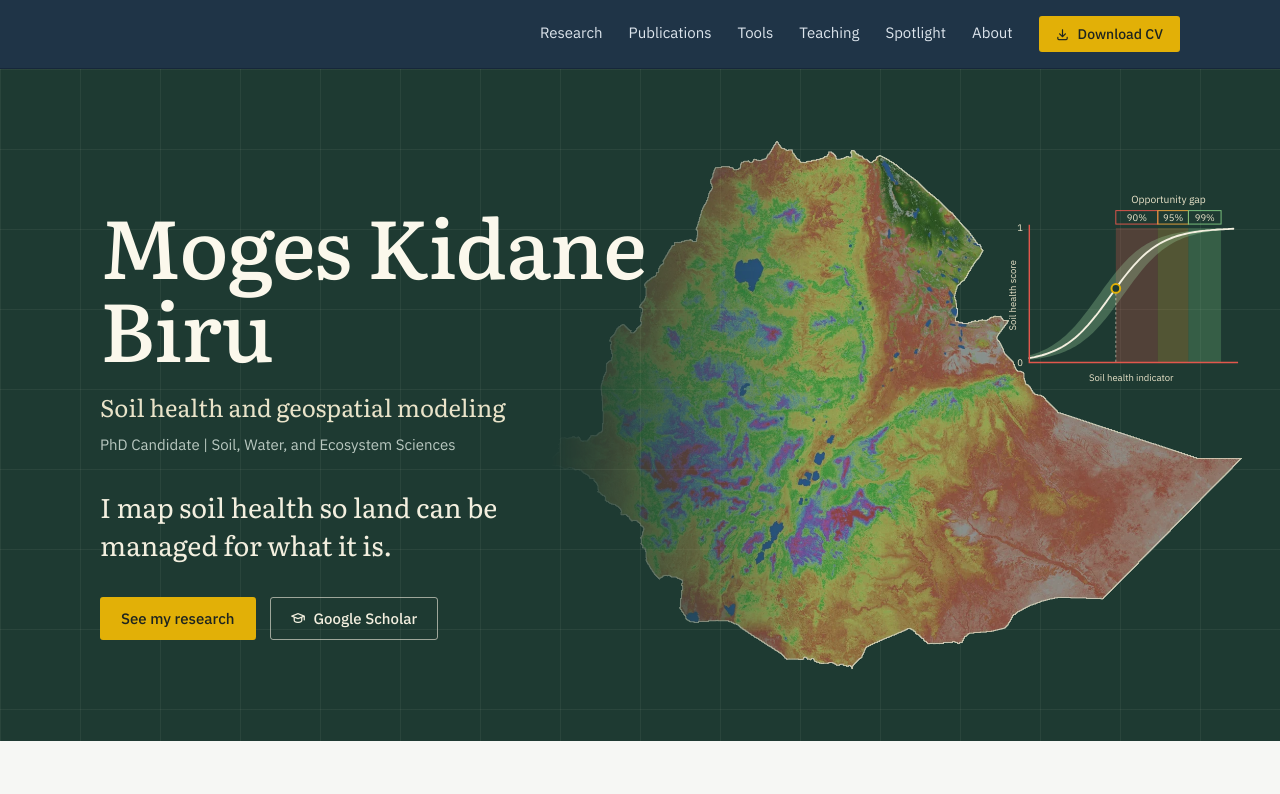
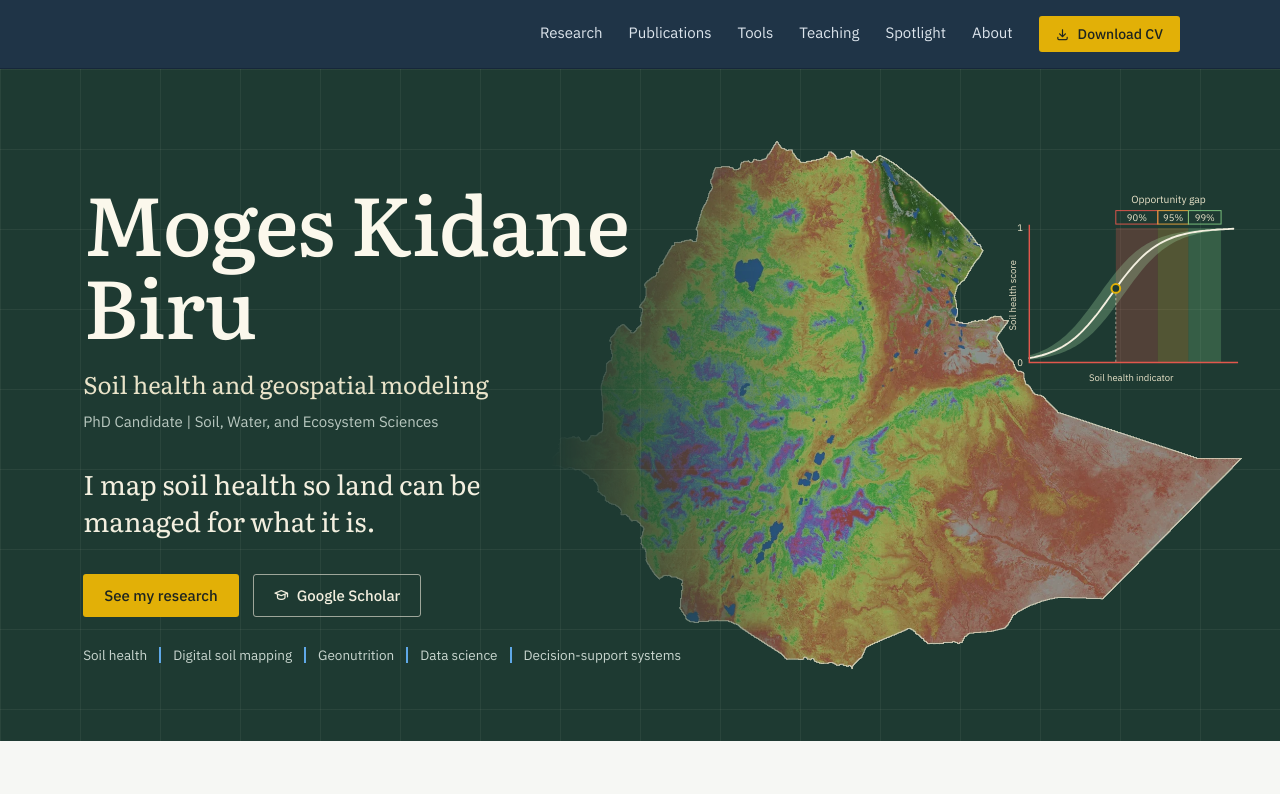
Before and after one commit to MogesKidaneBiru/MogesKidaneBiru.github.io, a plain HTML site: page index.html in a window 1280 px wide. Shown: the top 794 px of the page. Drawn offline with Linux system fonts and the light colour scheme.

Commit message:
Hero: anchor text left and add research topics line
Topics separated by thin blue lines: soil health, digital soil
mapping, geonutrition, data science, decision-support systems.

Co-Authored-By: Claude Opus 5.5 <noreply@anthropic.com>
Claude-Session: https://claude.ai/code/session_015rWpsq8pn4nVaK58As4za9

```diff
--- a/css/site.css
+++ b/css/site.css
@@ -420,3 +420,12 @@ body[data-page=spotlight] .site-footer{border-top:1px solid #2C4258}
 .slide figcaption{z-index:2}
 .spot-top{grid-template-columns:1.45fr 1fr}
 .slides{min-height:420px}
+/* hero: text anchored left */
+.hero-inner{position:relative;width:100%;max-width:none;padding:72px clamp(24px,6.5vw,140px) 40px}
+.hero-topics{list-style:none;display:flex;flex-wrap:wrap;gap:8px 0;padding:0;margin:30px 0 0;max-width:680px}
+.hero-topics li{font-size:14px;color:#C9D6CF;padding:0 14px;border-left:2px solid #5FA8E8;line-height:1.2}
+.hero-topics li:first-child{padding-left:0;border-left:0}
+@media (max-width:760px){.hero-inner{padding:0 24px 32px}.hero-topics li{font-size:13px;padding:0 10px}}
+.hero-topics li{border-left:0;padding:0 12px 0 0;margin-right:12px;border-right:2px solid #5FA8E8;font-size:13.5px}
+.hero-topics li:last-child{border-right:0;margin-right:0}
+@media (min-width:1000px){.hero-topics{flex-wrap:nowrap;width:max-content;max-width:none}}
--- a/index.html
+++ b/index.html
@@ -6,7 +6,7 @@
 <link rel="preconnect" href="https://fonts.googleapis.com"><link rel="preconnect" href="https://fonts.gstatic.com" crossorigin>
 <link href="https://fonts.googleapis.com/css2?family=IBM+Plex+Sans:wght@400;500;600&family=Literata:opsz,wght@7..72,400;7..72,500&display=swap" rel="stylesheet">
 <link rel="stylesheet" href="https://cdn.jsdelivr.net/npm/@tabler/icons-webfont@3/dist/tabler-icons.min.css">
-<link rel="stylesheet" href="css/site.css?v=1794977739"></head>
+<link rel="stylesheet" href="css/site.css?v=1794979111"></head>
 <body data-page="home"><main id="main">
 
 <div class="hero">
@@ -27,7 +27,7 @@
   <text x="187.0" y="256" text-anchor="middle">Soil health indicator</text>
   <text transform="translate(41 147.0) rotate(-90)" text-anchor="middle">Soil health score</text>
 </svg>
-  <div class="wrap hero-inner">
+  <div class="hero-inner">
     <div class="hero-text">
       <h1 id="h-name">Moges Kidane Biru</h1>
       <p class="tagline" id="h-tagline"></p>
@@ -37,6 +37,9 @@
         <a class="btn btn-hemp" href="research.html">See my research</a>
         <a class="btn btn-ghost" id="h-scholar" href="#"><i class="ti ti-school" aria-hidden="true"></i>Google Scholar</a>
       </div>
+      <ul class="hero-topics" aria-label="Research areas">
+        <li>Soil health</li><li>Digital soil mapping</li><li>Geonutrition</li><li>Data science</li><li>Decision-support systems</li>
+      </ul>
     </div>
   </div>
 </div>
@@ -59,4 +62,4 @@
   <div class="place" id="place"></div>
 </div></section>
 </main>
-<script src="js/site.js?v=1794977739"></script></body></html>
+<script src="js/site.js?v=1794979111"></script></body></html>
```
Also changed, not shown: about.html (+2 -2 lines), article.html (+2 -2 lines), credits.html (+2 -2 lines), news.html (+2 -2 lines), publications.html (+2 -2 lines), research.html (+2 -2 lines), spotlight.html (+2 -2 lines), teaching.html (+2 -2 lines), tools.html (+2 -2 lines).
